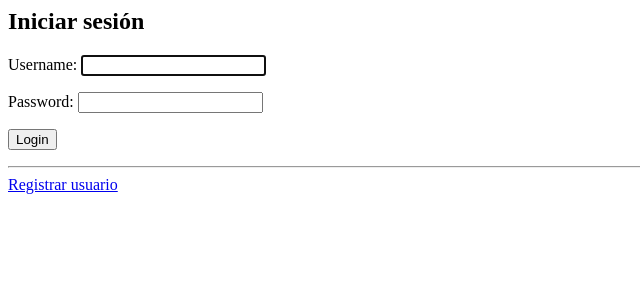
After one commit to valentincolato/bookflix, a Django app: page /login in a window 1280 px wide. The commit adds this page. Shown: the top 300 px of the page, without its empty margins (0-640 px from the left). Run offline with Django 3.2, Linux system fonts and the light colour scheme; tables that the repository leaves empty hold one stand-in row (values such as "Sample post").

Commit message:
agregados el registro, el login y el logout

```diff
--- a/bookflix/urls.py
+++ b/bookflix/urls.py
@@ -15,10 +15,15 @@ Including another URLconf
 """
 from django.contrib import admin
 from django.urls import path
-from gestion_usuario.views import home
+from gestion_usuario.views import home,welcome,register,login,logout
 
 
 urlpatterns = [
     path('admin/', admin.site.urls),
     path('home/', home),
+
+    path('',welcome),
+    path('register',register),
+    path('login',login),
+    path('logout',logout)
 ]
--- a/gestion_usuario/views.py
+++ b/gestion_usuario/views.py
@@ -1,10 +1,56 @@
-from django.shortcuts import render
+from django.shortcuts import render,redirect
+from django.contrib.auth import logout as do_logout, authenticate
+from django.contrib.auth import login as do_login
+from django.contrib.auth.forms import AuthenticationForm, UserCreationForm
+from django.contrib.auth.decorators import login_required
 import os
 
 # Build paths inside the project like this: os.path.join(BASE_DIR, ...)
 BASE_DIR = os.path.dirname(os.path.dirname(os.path.abspath(__file__)))
 
 # Create your views here.
+@login_required(login_url="/login")
 def home(request):
     #return render(request,os.path.join(BASE_DIR,'templates','test.html'),{"noticias":[]})
     return render(request,'home.html',{"hola":1})
+
+
+#Para los usuarios no logueados
+def welcome(request):
+
+    if request.user.is_authenticated:
+        return render(request, "gestion_usuario/welcome.html")
+
+    return redirect('/login')
+
+def register(request):
+    form = UserCreationForm()
+    if request.method == "POST":
+        form = UserCreationForm(data=request.POST)
+        if form.is_valid():
+            user=form.save()
+            if user is not None:
+                do_login(request,user)
+                return redirect('/home')
+
+    form.fields['username'].help_text = None
+    form.fields['password1'].help_text = None
+    form.fields['password2'].help_text = None
+    return render(request, "gestion_usuario/register.html",{'form':form})
+
+def login(request):
+    form = AuthenticationForm()
+    if request.method == "POST":
+        form = AuthenticationForm(data=request.POST)
+    if form.is_valid():
+        username = form.cleaned_data['username']
+        password = form.cleaned_data['password']
+        user = authenticate(username=username, password=password)
+        if user is not None:
+            do_login(request, user)
+            return redirect('/home')
+    return render(request, "gestion_usuario/login.html",{'form':form})
+
+def logout(request):
+    do_logout(request)
+    return redirect('/')
--- /dev/null
+++ b/templates/gestion_usuario/login.html
@@ -0,0 +1,10 @@
+<h2>Iniciar sesión</h2>
+
+<form method="POST">
+    {{ form.as_p }}
+    {% csrf_token %}
+    <button type="submit">Login</button>
+</form>
+
+<hr />
+<a href="/register">Registrar usuario</a>
--- /dev/null
+++ b/templates/gestion_usuario/welcome.html
@@ -0,0 +1,5 @@
+<h2>Area para miembros</h2>
+
+<p>Bienvenido <b>{{request.user.username}}</b></p>
+<a href="/home">IR A HOME</a>
+<a href="/logout">CERRAR SESION</a>
--- a/templates/padre.html
+++ b/templates/padre.html
@@ -23,6 +23,8 @@
 {% endblock %}
 
 <p>HOLA SOY UNO DE ABAJO</p>
+
+<a href="/logout">CERRAR SESION</a>
 </body>
 
 </html>
```
Also changed, not shown: templates/gestion_usuario/register.html (added, +11 -0 lines), db.sqlite3, templates/home.html (line endings or trailing spaces).
